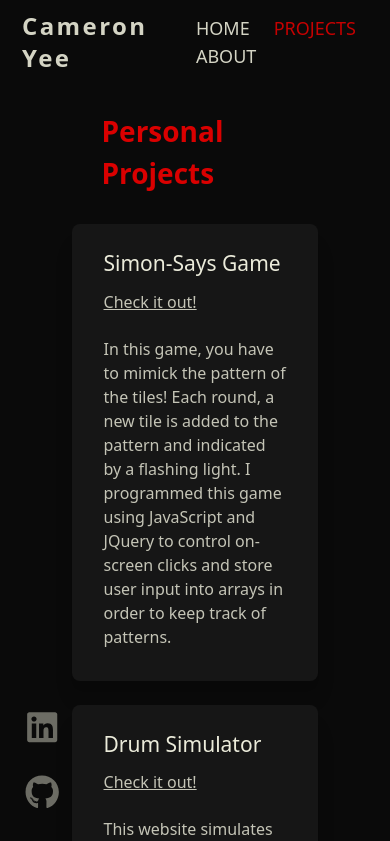
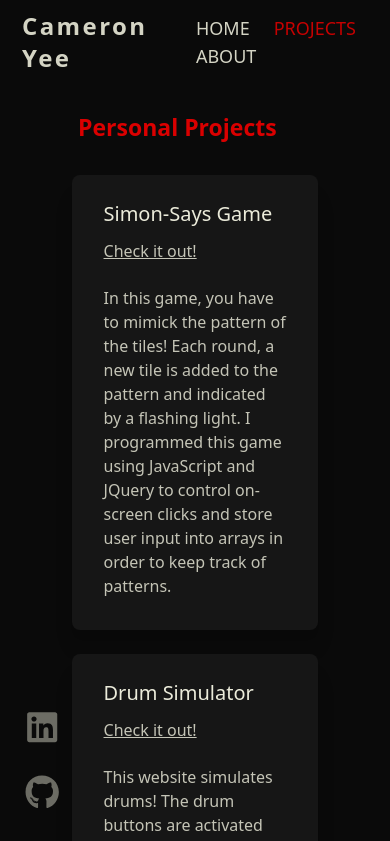
Before and after one commit to kyleyee20/kyle-yee, a React (Create React App) app: page /project in a window 390 px wide. Shown: the top 841 px of the page. Built offline with nearby package versions, Linux system fonts and the light colour scheme.

Commit message:
Finished iPhone responseiveness for projects page

```diff
--- a/src/index.css
+++ b/src/index.css
@@ -382,4 +382,13 @@ Transition on the hover tag is for mouse in and transition in the regular tag is
     top: 80px;
     font-size: 17px;
   }
+
+  /* Project.js */
+  .projectPage .projectSection .projectSectionName {
+    font-size: 23px;
+    margin-left: 0;
+  }
+  .projectPage .projectSection .grids .projectCard .projectTitle {
+    font-size: 20px;
+  }
 }
```
